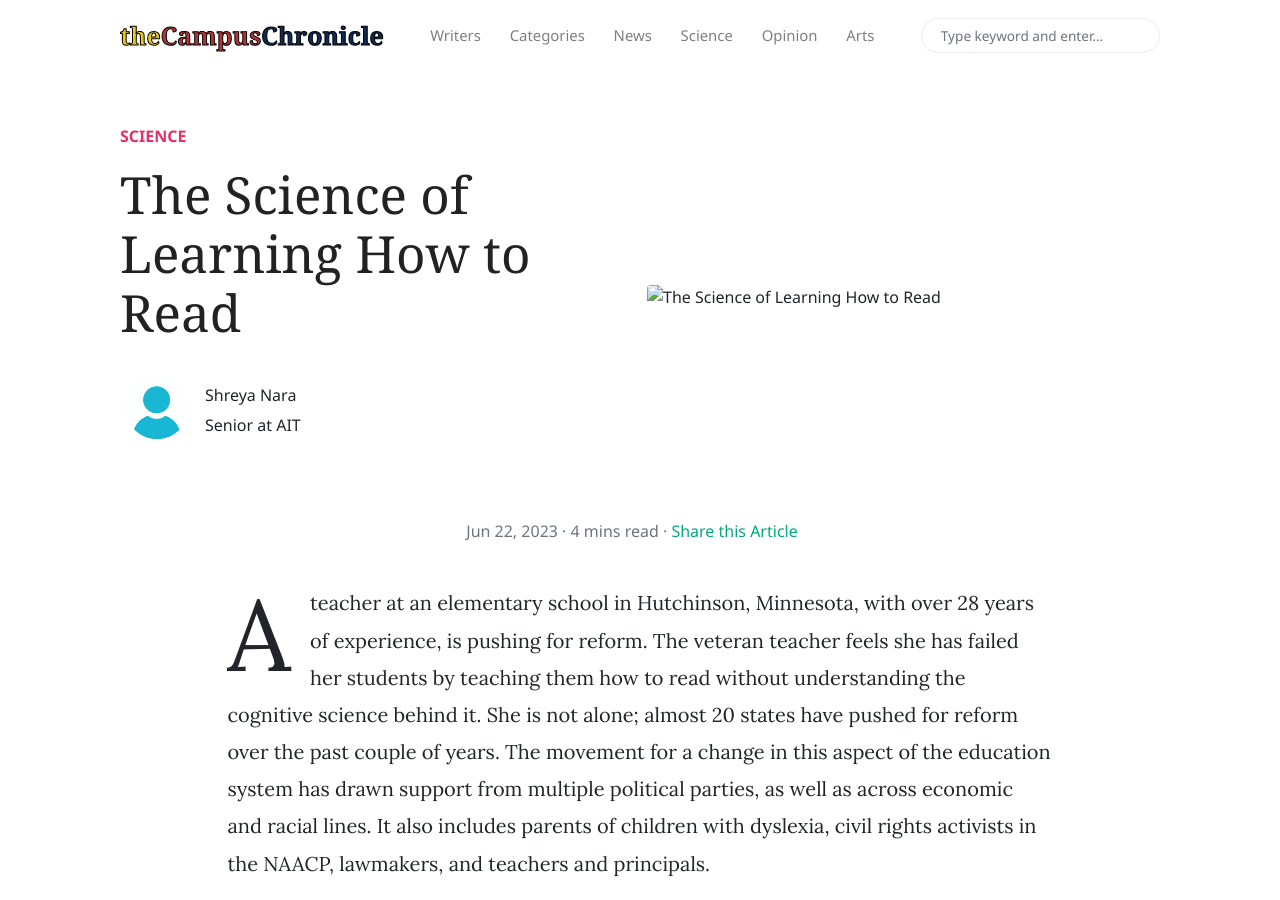
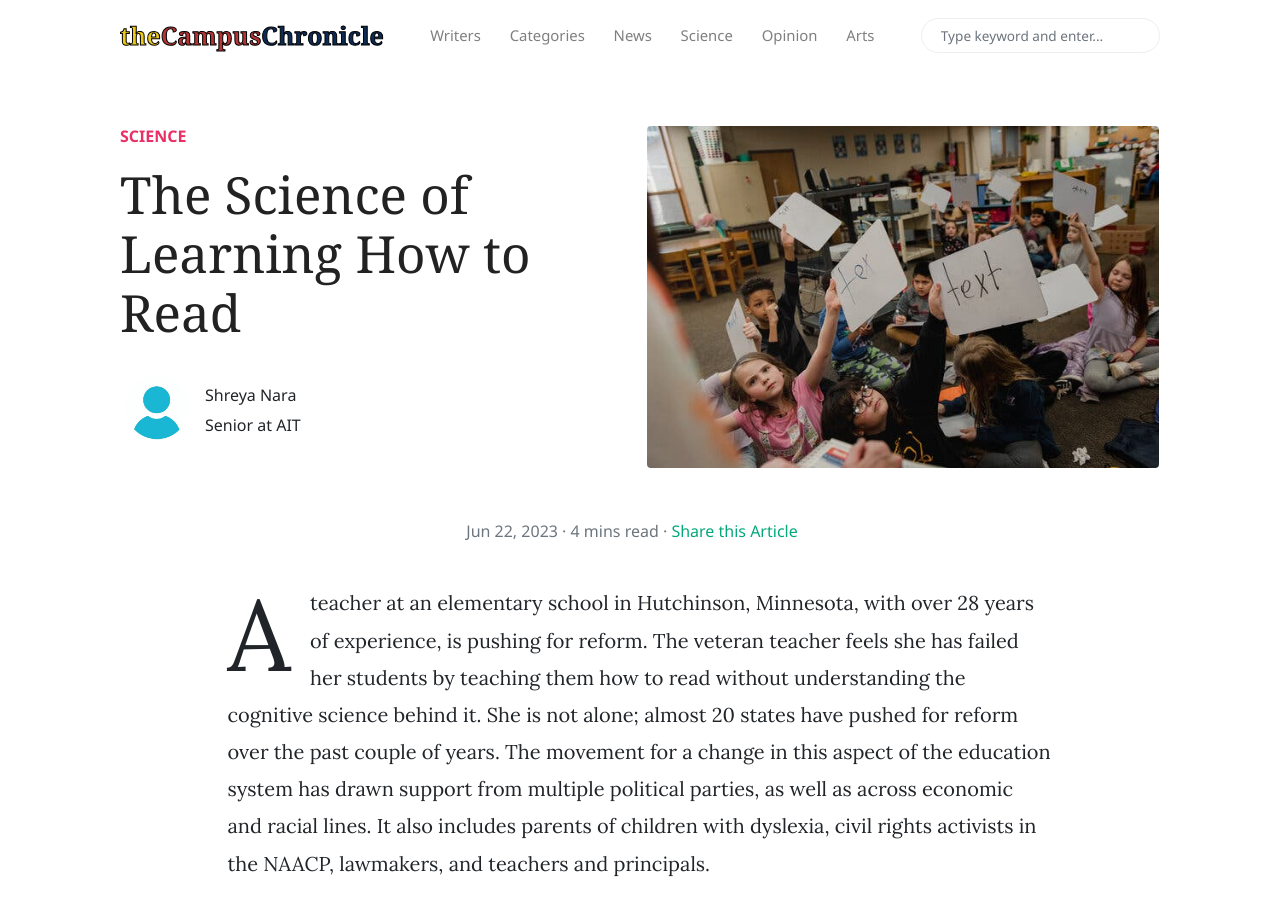
Before and after one commit to The-Campus-Chronicle/website, a Jekyll site: the page built from _posts/2023-06-22-the-science-of-learning-how-to-read.md, in a window 1280 px wide and 900 px high. Built offline with Jekyll 4.4.1, drawn with Linux system fonts in a browser that asks for light colours; nearby versions of some CDN libraries; comment, search, counter and statistics services are not loaded.

Commit message:
Update 2023-06-22-the-science-of-learning-how-to-read.md

```diff
--- a/_posts/2023-06-22-the-science-of-learning-how-to-read.md
+++ b/_posts/2023-06-22-the-science-of-learning-how-to-read.md
@@ -3,7 +3,7 @@ layout: post
 title:  "The Science of Learning How to Read"
 author: [shreya]
 categories: [ science ]
-image: The-Campus-Chronicle/website/assets/images/articles_2023/the_science_of_reading.jpg
+image: assets/images/articles_2023/the_science_of_reading.jpg
 tags: []
 ---
 A teacher at an elementary school in Hutchinson, Minnesota, with over 28 years of experience, is pushing for reform. The veteran teacher feels she has failed her students by teaching them how to read without understanding the cognitive science behind it. She is not alone; almost 20 states have pushed for reform over the past couple of years. The movement for a change in this aspect of the education system has drawn support from multiple political parties, as well as across economic and racial lines. It also includes parents of children with dyslexia, civil rights activists in the NAACP, lawmakers, and teachers and principals.
```
